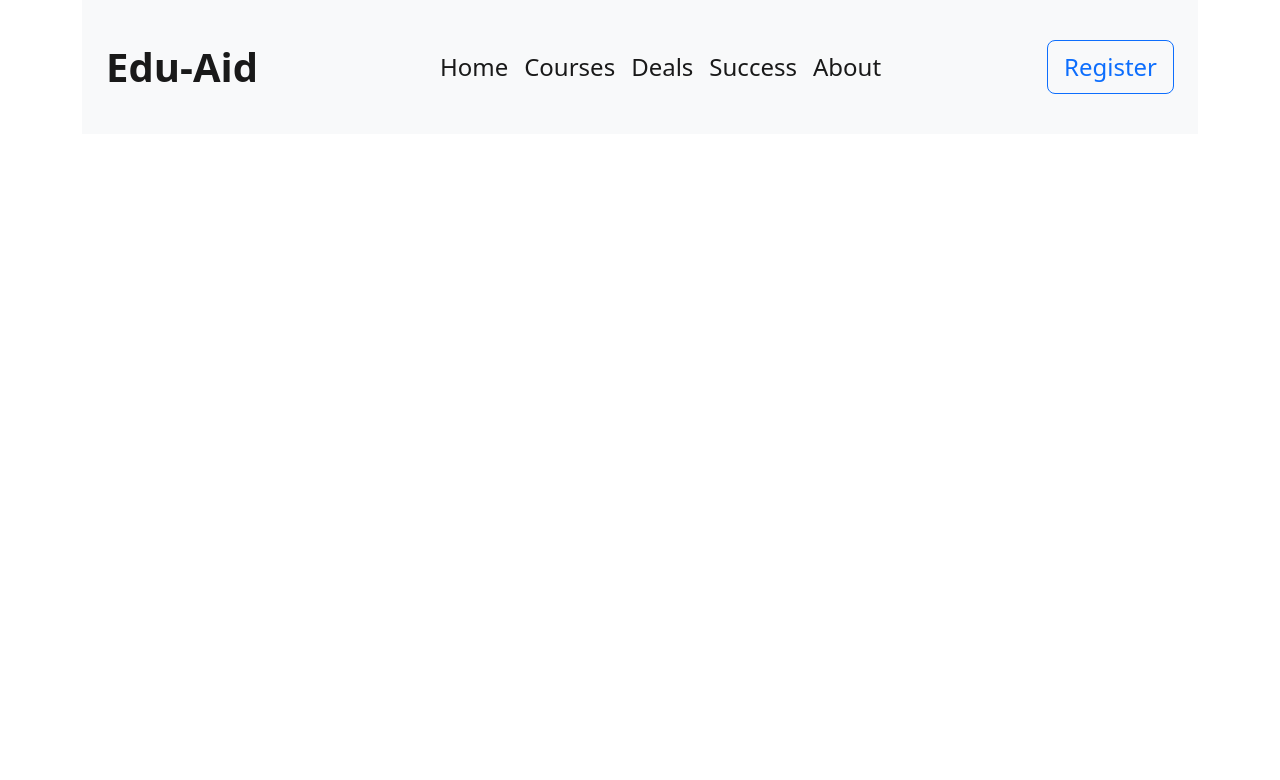
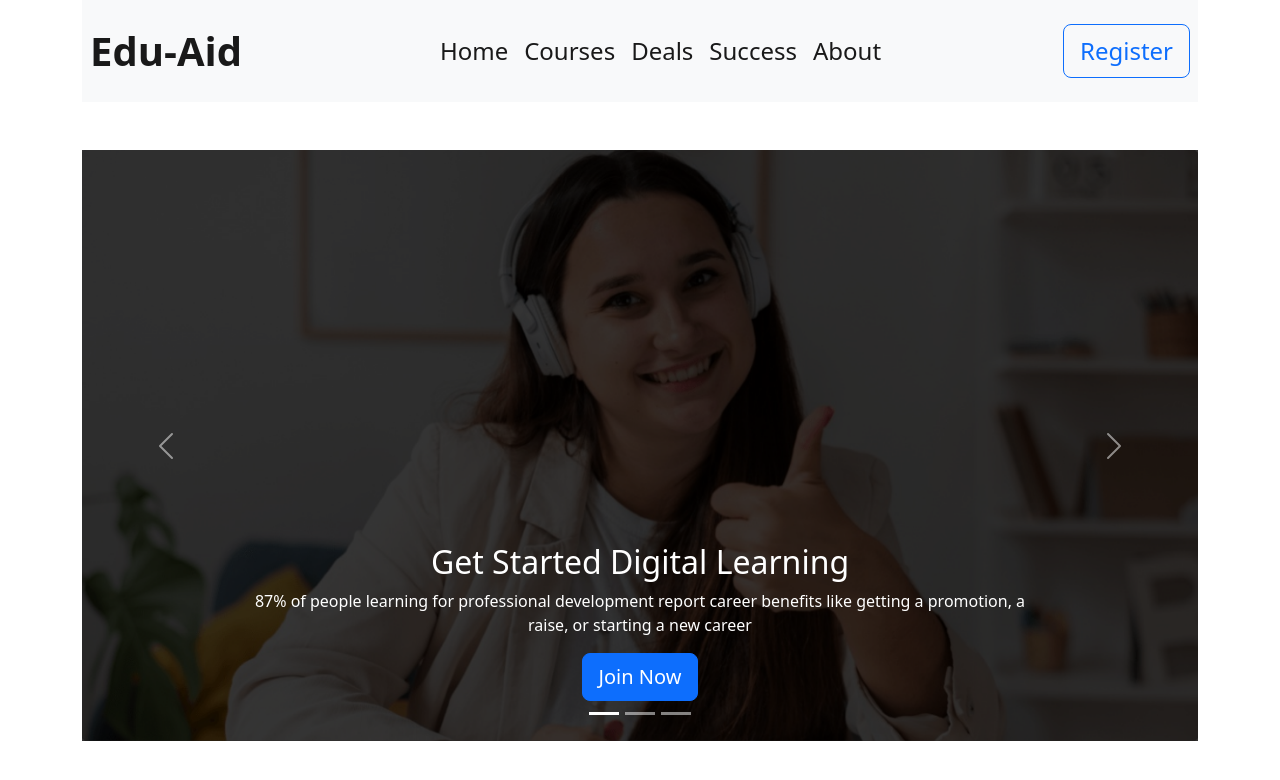
Before and after one commit to ElinaAhmed625/Edu-Aid, a plain HTML site: page index.html in a window 1280 px wide. Drawn offline with nearby package versions, Linux system fonts and the light colour scheme.

Commit message:
Carousel Done

```diff
--- a/index.html
+++ b/index.html
@@ -16,7 +16,7 @@
   <body class="container">
     <!-- navbar starts -->
     <nav class="navbar navbar-expand-lg bg-light">
-      <div class="container-fluid p-4">
+      <div class="container-fluid p-2">
         <a class="navbar-brand fs-1 fw-bold" href="#">Edu-Aid</a>
         <button
           class="navbar-toggler"
@@ -48,6 +48,100 @@
       </div>
     </nav>
     <!-- navbar ends -->
+    <!-- carousel starts -->
+    <div
+      id="carouselExampleCaptions"
+      class="carousel slide my-5"
+      data-bs-ride="false"
+    >
+      <div class="carousel-indicators">
+        <button
+          type="button"
+          data-bs-target="#carouselExampleCaptions"
+          data-bs-slide-to="0"
+          class="active"
+          aria-current="true"
+          aria-label="Slide 1"
+        ></button>
+        <button
+          type="button"
+          data-bs-target="#carouselExampleCaptions"
+          data-bs-slide-to="1"
+          aria-label="Slide 2"
+        ></button>
+        <button
+          type="button"
+          data-bs-target="#carouselExampleCaptions"
+          data-bs-slide-to="2"
+          aria-label="Slide 3"
+        ></button>
+      </div>
+      <div class="carousel-inner">
+        <div class="carousel-item active">
+          <img src="images/cover/1.png" class="d-block w-100" alt="..." />
+          <div class="carousel-caption d-none d-md-block">
+            <h2>Get Started Digital Learning</h2>
+            <p>
+              87% of people learning for professional development report career
+              benefits like getting a promotion, a raise, or starting a new
+              career
+            </p>
+
+            <button type="button" class="btn btn-primary btn-lg">
+              Join Now
+            </button>
+          </div>
+        </div>
+        <div class="carousel-item">
+          <img src="images/cover/2.png" class="d-block w-100" alt="..." />
+          <div class="carousel-caption d-none d-md-block">
+            <h2>Get Started Digital Learning</h2>
+            <p>
+              87% of people learning for professional development report career
+              benefits like getting a promotion, a raise, or starting a new
+              career
+            </p>
+            <button type="button" class="btn btn-primary btn-lg">
+              Join Now
+            </button>
+          </div>
+        </div>
+        <div class="carousel-item">
+          <img src="images/cover/3.png" class="d-block w-100" alt="..." />
+          <div class="carousel-caption d-none d-md-block">
+            <h2>Get Started Digital Learning</h2>
+            <p>
+              87% of people learning for professional development report career
+              benefits like getting a promotion, a raise, or starting a new
+              career
+            </p>
+            <button type="button" class="btn btn-primary btn-lg">
+              Join Now
+            </button>
+          </div>
+        </div>
+      </div>
+
+      <button
+        class="carousel-control-prev"
+        type="button"
+        data-bs-target="#carouselExampleCaptions"
+        data-bs-slide="prev"
+      >
+        <span class="carousel-control-prev-icon" aria-hidden="true"></span>
+        <span class="visually-hidden">Previous</span>
+      </button>
+      <button
+        class="carousel-control-next"
+        type="button"
+        data-bs-target="#carouselExampleCaptions"
+        data-bs-slide="next"
+      >
+        <span class="carousel-control-next-icon" aria-hidden="true"></span>
+        <span class="visually-hidden">Next</span>
+      </button>
+    </div>
+    <!-- carousel ends -->
     <script
       src="https://cdn.jsdelivr.net/npm/bootstrap@5.2.3/dist/js/bootstrap.bundle.min.js"
       integrity="sha384-kenU1KFdBIe4zVF0s0G1M5b4hcpxyD9F7jL+jjXkk+Q2h455rYXK/7HAuoJl+0I4"
```
